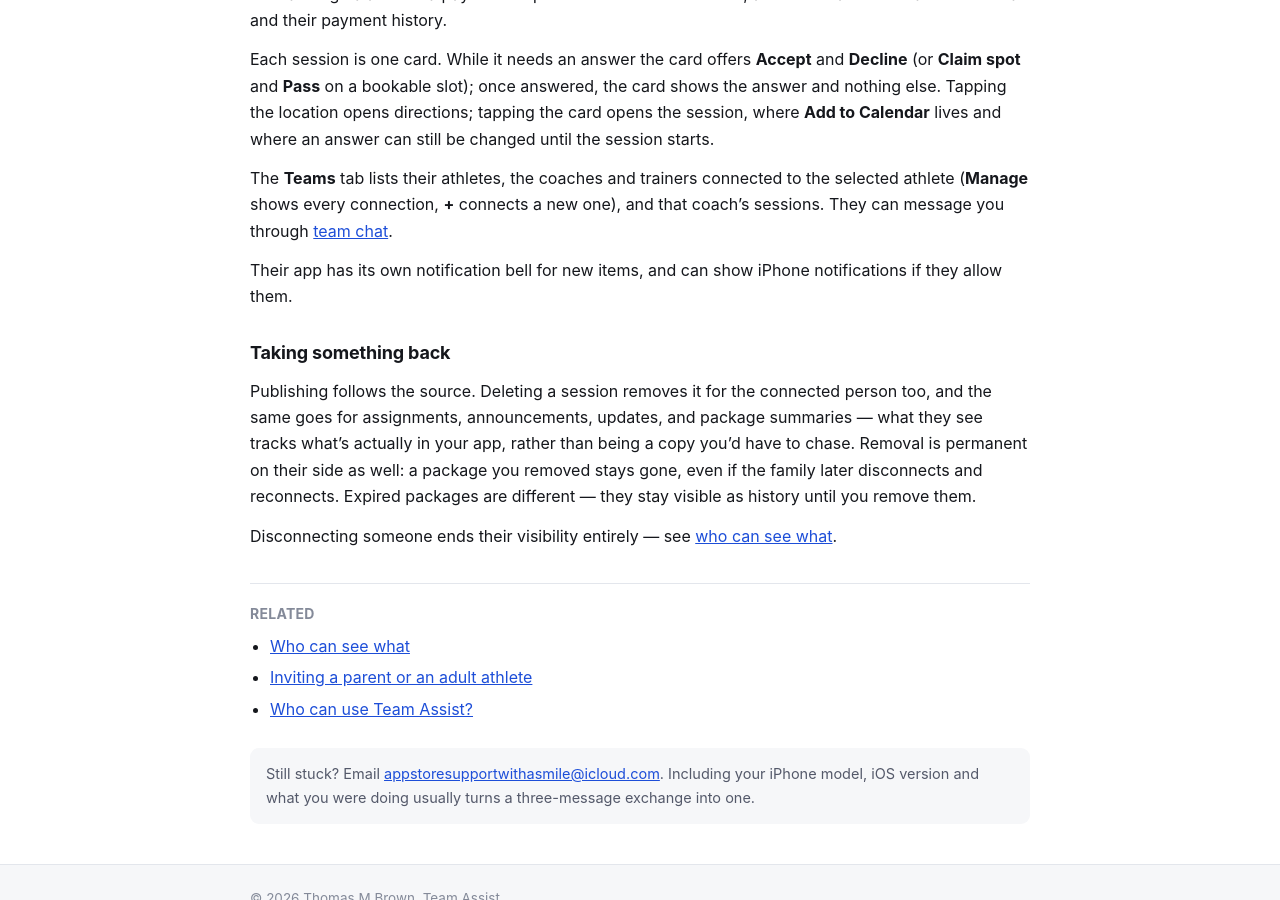
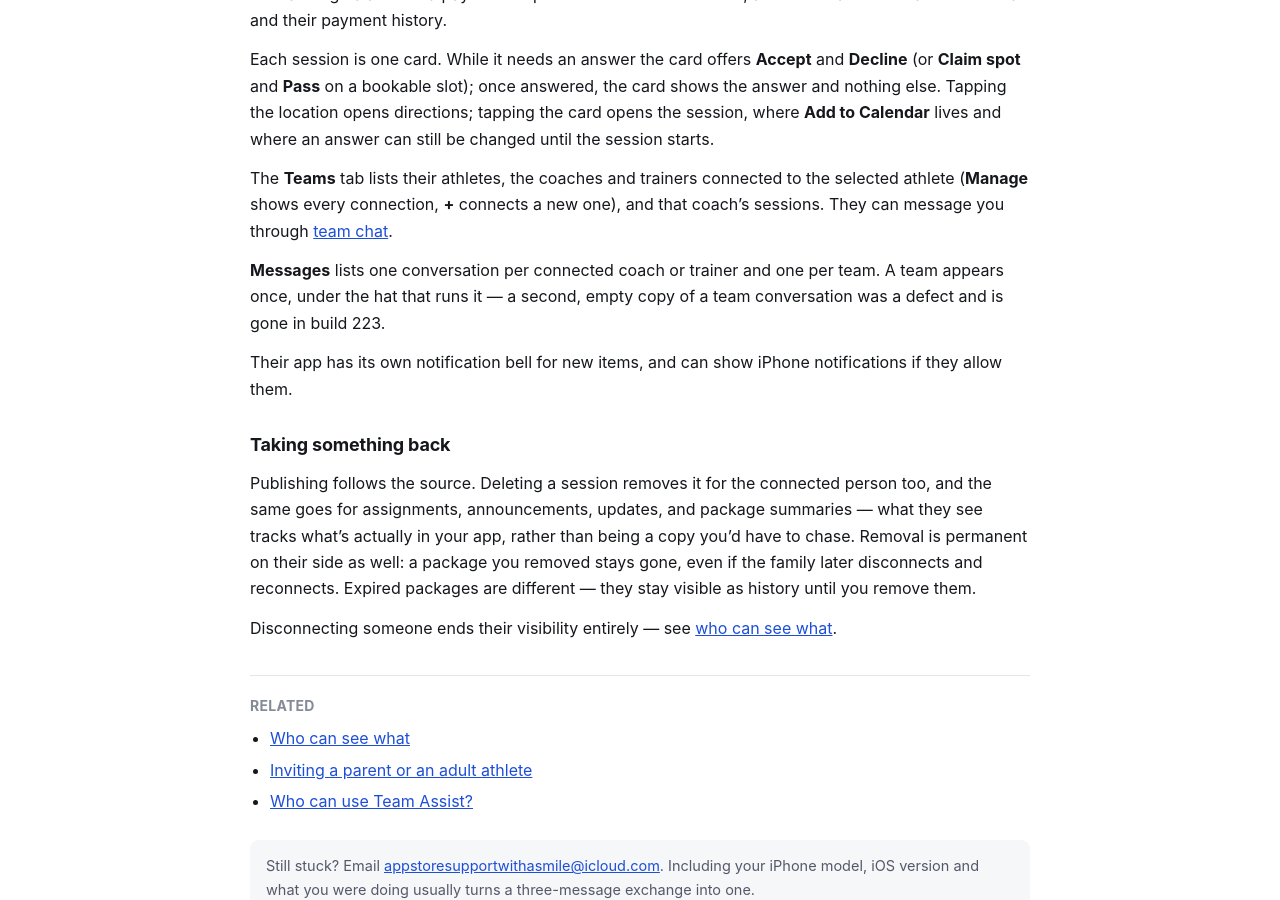
Before and after one commit to mytombrown/team-assist-help, a Jekyll site: the page built from _articles/athlete-portal.md, in a window 1280 px wide and 900 px high, scrolled down 1141 px. Built offline with Jekyll 4.4.1, drawn with Linux system fonts in a browser that asks for light colours.

Commit message:
Build 223: Messages lists each team once
- Athlete portal: one conversation per coach or trainer and one per team; the
  duplicate, empty team conversation the bench found is gone in 223

Co-Authored-By: Claude Fable 5.1 <noreply@anthropic.com>

```diff
--- a/_articles/athlete-portal.md
+++ b/_articles/athlete-portal.md
@@ -63,6 +63,10 @@ selected athlete (**Manage** shows every connection, **+** connects a new one),
 coach's sessions. They can message you through
 [team chat]({{ '/chat-basics/' | relative_url }}).
 
+**Messages** lists one conversation per connected coach or trainer and one per team.
+A team appears once, under the hat that runs it — a second, empty copy of a team
+conversation was a defect and is gone in build 223.
+
 Their app has its own notification bell for new items, and can show iPhone
 notifications if they allow them.
 
```
